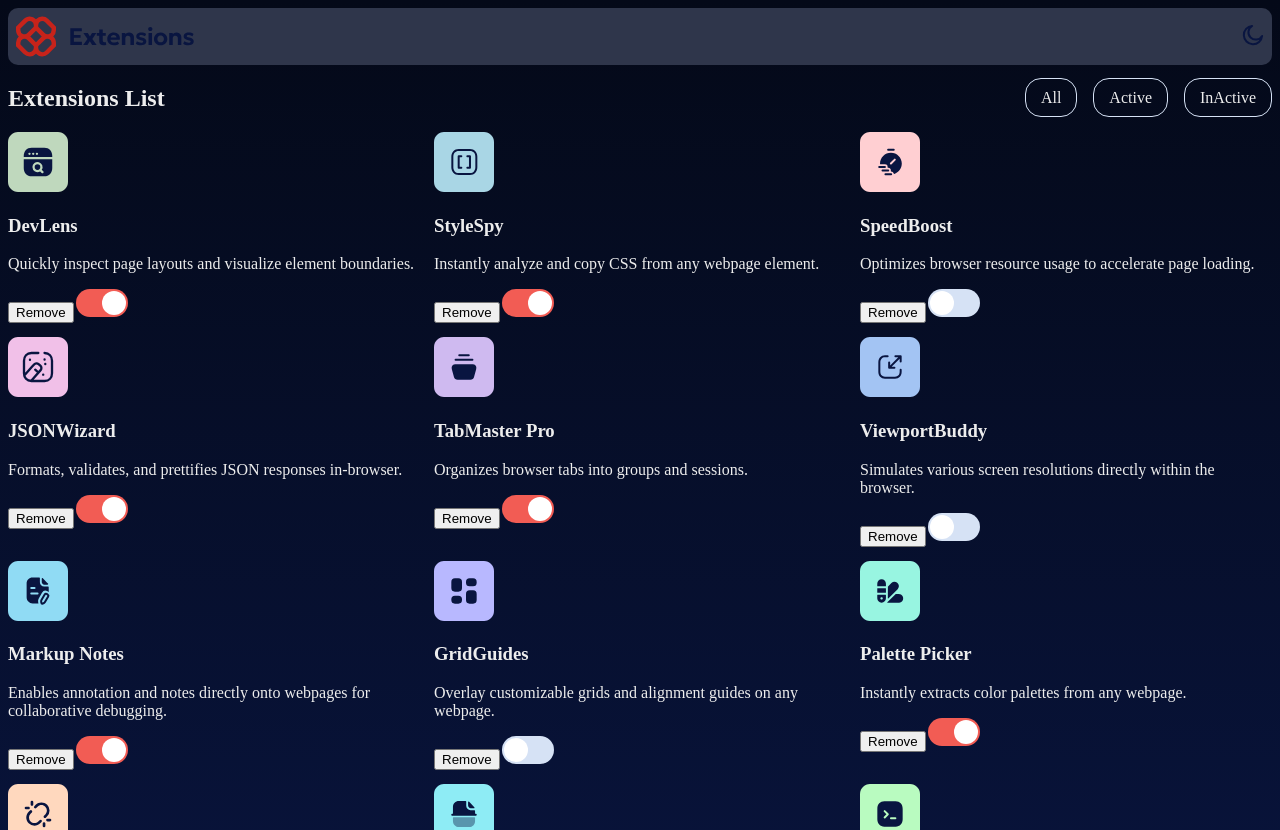
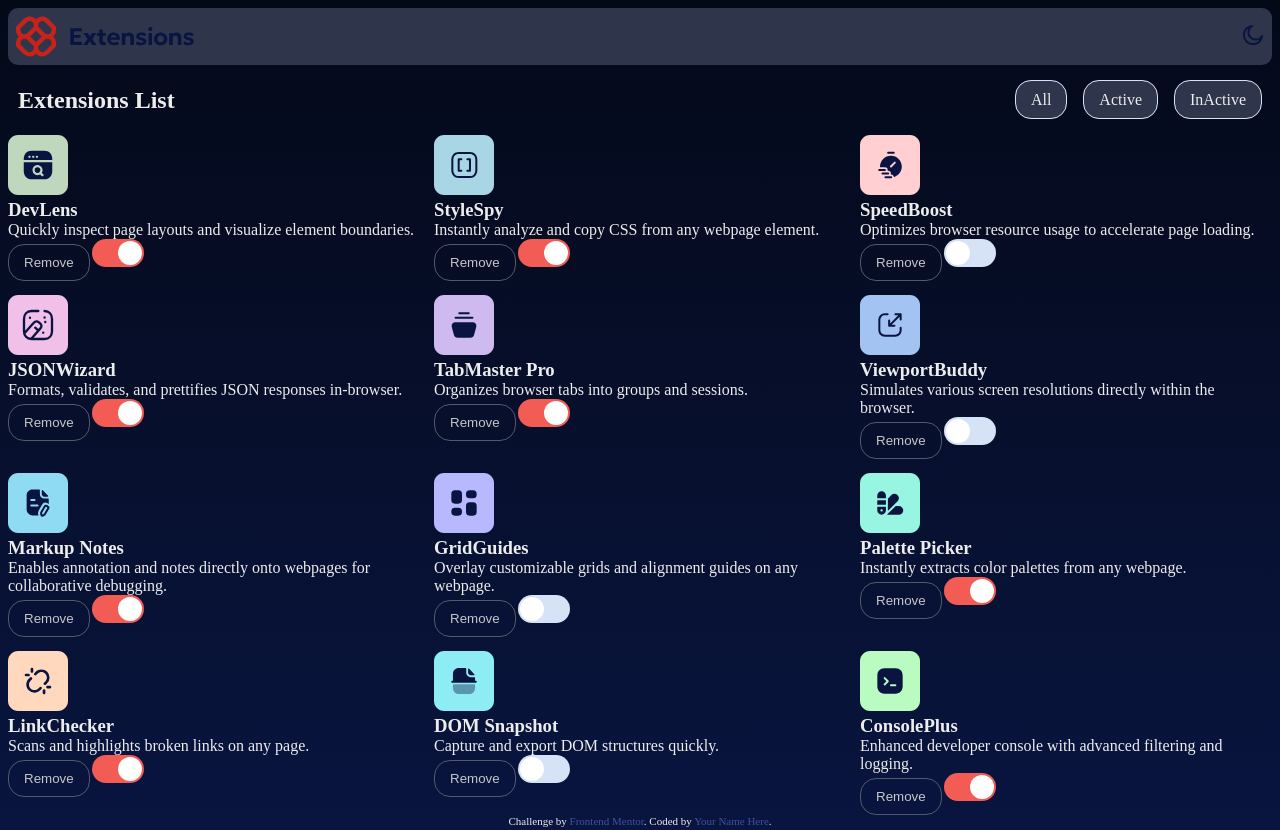
Before and after one commit to Jamieeee1/browser-extensions-manager-ui-main, a React (Vite) app: page / in a window 1280 px wide. Shown: the top 830 px of the page. Built offline with nearby package versions, Linux system fonts and the light colour scheme.

Commit message:
done with default/dark mode styling and major styling

```diff
--- a/Style.css
+++ b/Style.css
@@ -1,6 +1,10 @@
 * {
   box-sizing: border-box;
 }
+*:focus {
+  outline: none;
+}
+
 :root {
   /* Neutral */
   --Neutral-900: hsl(227, 75%, 14%);
@@ -31,6 +35,15 @@ body {
   min-height: 100dvh;
   color: var(--Neutral-100);
 }
+
+h1,
+h2,
+h3,
+p {
+  margin: 0;
+  padding: 0;
+}
+
 a {
   text-decoration: none;
   color: inherit;
@@ -39,7 +52,11 @@ a {
 ul {
   list-style: none;
   padding: 0;
-  margin: 0;
+  /* margin: 0; */
+}
+
+.cover-div {
+  margin: 10px;
 }
 
 .header {
@@ -52,33 +69,41 @@ ul {
   align-items: center;
 }
 
-nav {
+.nav {
   display: flex;
   justify-content: space-between;
+  align-items: center;
+  padding: 10px;
+  height: max-content;
 }
 
-nav .nav-list {
+.nav .nav-list {
   display: flex;
   flex-direction: row;
   align-items: center;
   gap: 1rem;
 }
 
-nav .nav-list li {
+.nav .nav-list li {
   padding: 0;
 }
 
-nav .nav-list a {
+.nav .nav-list a {
   border-radius: 16px;
   padding: 10px 15px;
+  background-color: var(--Neutral-700);
 }
 
-nav .nav-list .inactive {
+/* .nav .nav-list a:focus {
+
+} */
+
+.nav .nav-list .inactive {
   border: 1px solid var(--Neutral-200);
   color: var(--Neutral-100);
 }
 
-nav .nav-list .active {
+.nav .nav-list .active {
   background-color: var(--Red-500);
   color: var(--Neutral-900);
 }
@@ -89,22 +114,65 @@ nav .nav-list .active {
   gap: 14px;
 }
 
-@media (width > 500px) {
-  .items-container {
-    display: grid;
-    grid-template-columns: 1fr 1fr;
-    gap: 14px;
-  }
+.item-div {
+  display: flex;
+  flex-direction: column;
+  justify-content: space-between;
+  padding: 10px;
+  gap: 30px;
+  border-radius: 10px;
+  background-color: var(--Neutral-800);
+  border: solid 1px var(--Neutral-600);
 }
 
-@media (width > 768px) {
-  .items-container {
-    display: grid;
-    grid-template-columns: 1fr 1fr 1fr;
-    gap: 14px;
-  }
+.item-top-div {
+  display: flex;
+  align-items: center;
+  gap: 16px;
 }
 
+.item-description {
+  color: var(--Neutral-600);
+}
+
+.item-bottom-div {
+  display: flex;
+  justify-content: space-between;
+  align-items: center;
+}
+
+.item-top-inner {
+  display: flex;
+  flex-direction: column;
+  gap: 10px;
+}
+
+.remove-btn {
+  border-radius: 16px;
+  padding: 10px 15px;
+  background: none;
+  border: 1px solid var(--Neutral-600);
+  color: var(--Neutral-300);
+  cursor: pointer;
+}
+
+.remove-btn:hover {
+  background-color: var(--Red-400);
+  color: var(--Neutral-800);
+  border: 1px solid var(--Red-400);
+}
+
+.remove-btn:focus,
+.nav .nav-list a:focus {
+  border: 2px solid var(--Neutral-900);
+  box-shadow: 0 0 0 2px var(--Red-500);
+}
+
+.remove-btn:focus {
+  background-color: var(--Neutral-700);
+}
+
+/* slider */
 .switch {
   position: relative;
   display: inline-block;
@@ -158,3 +226,26 @@ input:checked + .slider:before {
 .slider.round:before {
   border-radius: 50%;
 }
+
+@media (width > 500px) {
+  .items-container {
+    display: grid;
+    grid-template-columns: 1fr 1fr;
+    gap: 14px;
+  }
+}
+
+@media (width > 768px) {
+  .items-container {
+    display: grid;
+    grid-template-columns: 1fr 1fr 1fr;
+    gap: 14px;
+  }
+}
+
+@media (width > 1024px) {
+  .cover-div {
+    margin-inline: 70px;
+    margin-top: 30px;
+  }
+}
```
